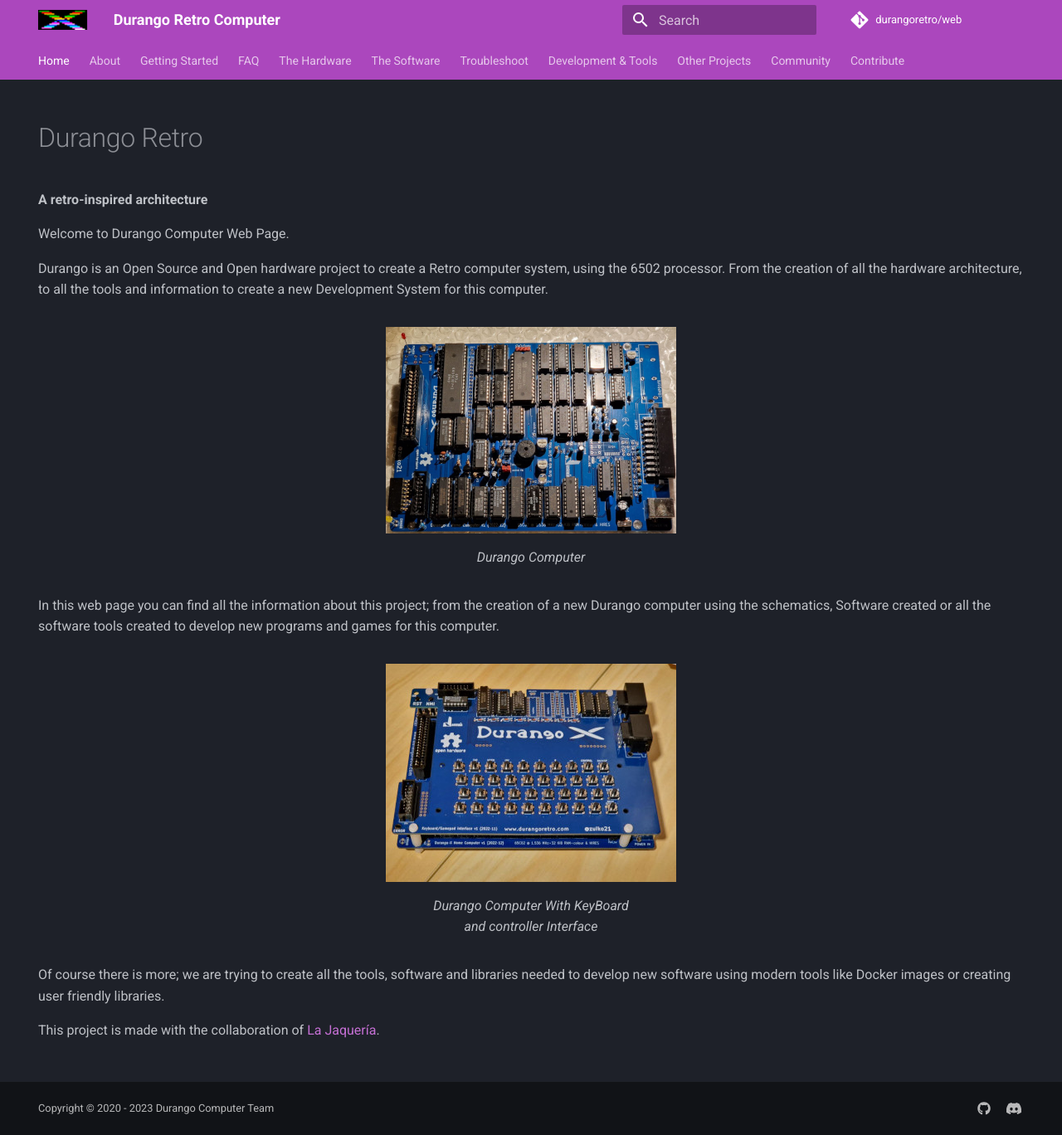
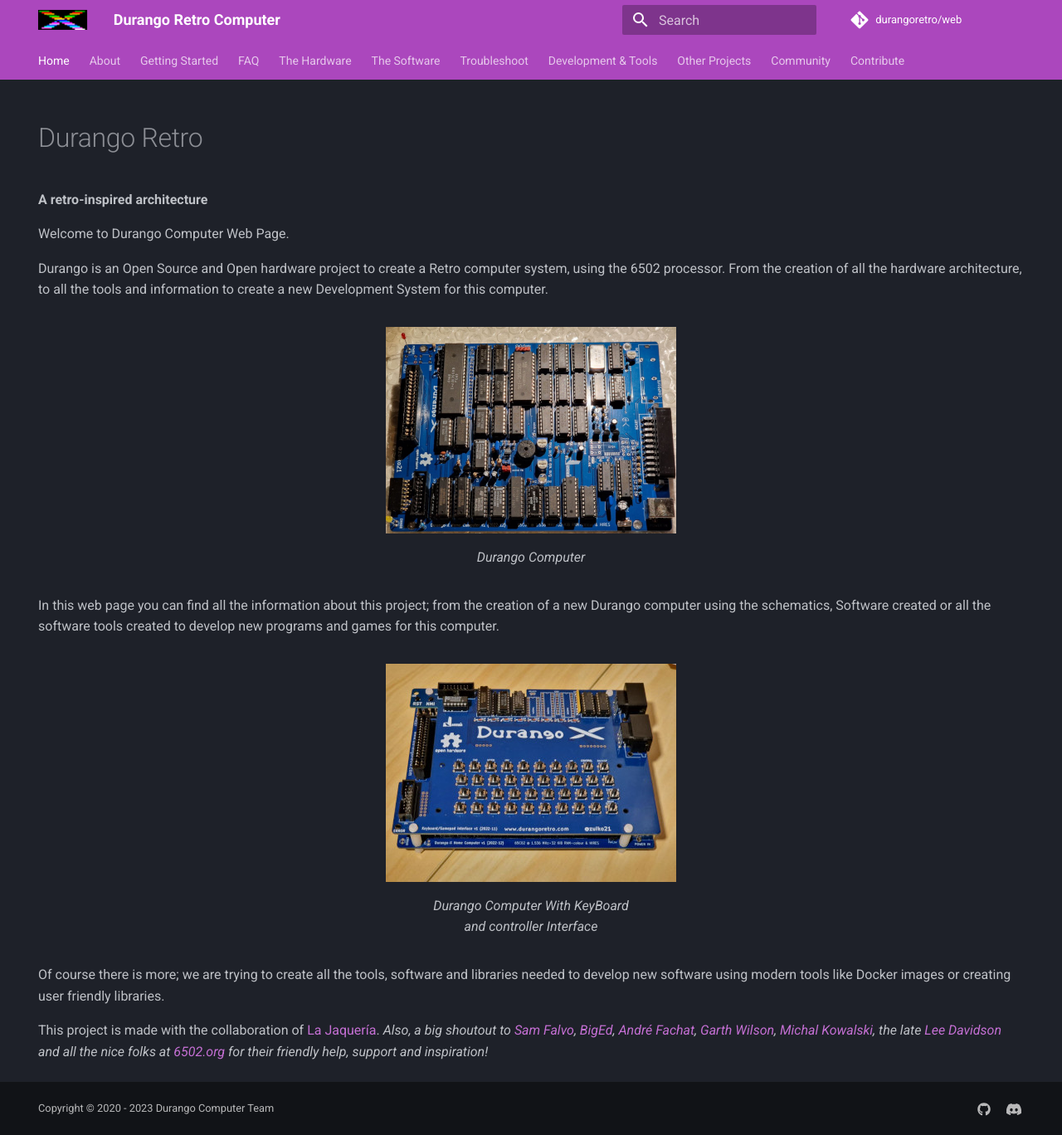
Before and after one commit to durangoretro/web, an MkDocs documentation site: the page built from docs/index.md, in a window 1280 px wide and 1368 px high. Shown: the whole window at 83% size. Built offline with MkDocs 1.6.1 and Material for MkDocs 9.7.7, drawn with Linux system fonts in a browser that asks for light colours; comment, search, counter and statistics services are not loaded.

Commit message:
6502.org acknowledgements

```diff
--- a/docs/index.md
+++ b/docs/index.md
@@ -26,4 +26,4 @@
 
 Of course there is more; we are trying to create all the tools, software and libraries needed to develop new software using modern tools like Docker images or creating user friendly libraries.
 
-This project is made with the collaboration of [La Jaquería](https://lajaqueria.org).
+This project is made with the collaboration of [La Jaquería](https://lajaqueria.org). _Also, a big shoutout to [Sam Falvo](https://github.com/sam-falvo), [BigEd](https://github.com/BigEd), [André Fachat](http://6502.org/users/andre/index.html), [Garth Wilson](http://wilsonmines.com/), [Michal Kowalski](https://sbc.rictor.org/kowalski.html), the late [Lee Davidson](http://web.archive.org/web/20130308145900/http://mycorner.no-ip.org/6502/ehbasic/index.html) and all the nice folks at [6502.org](http://6502.org/) for their friendly help, support and inspiration!_
```
